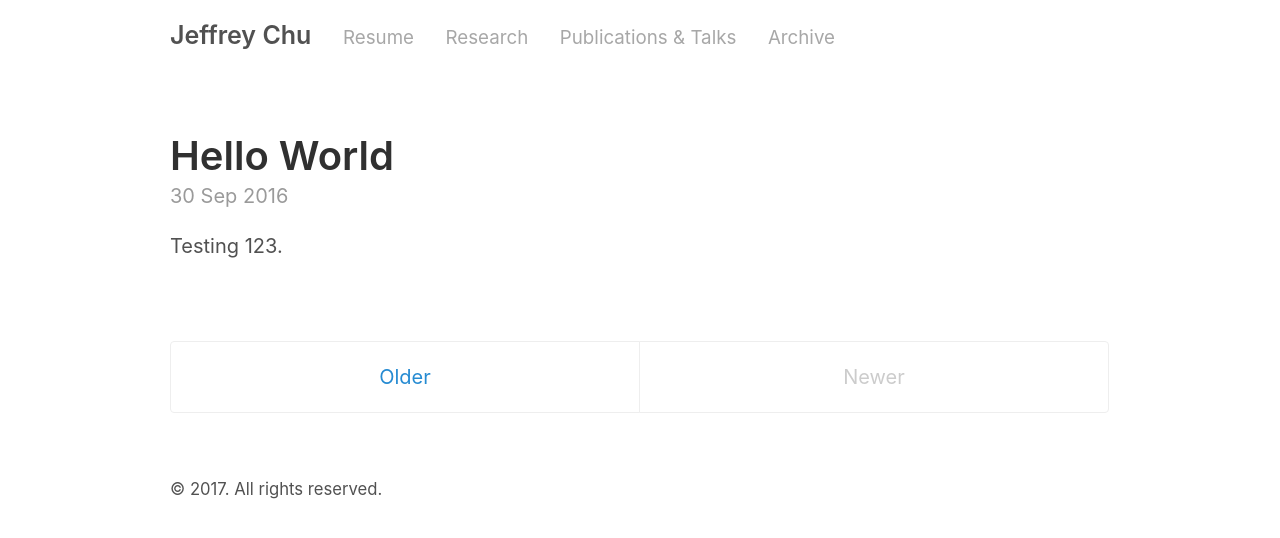
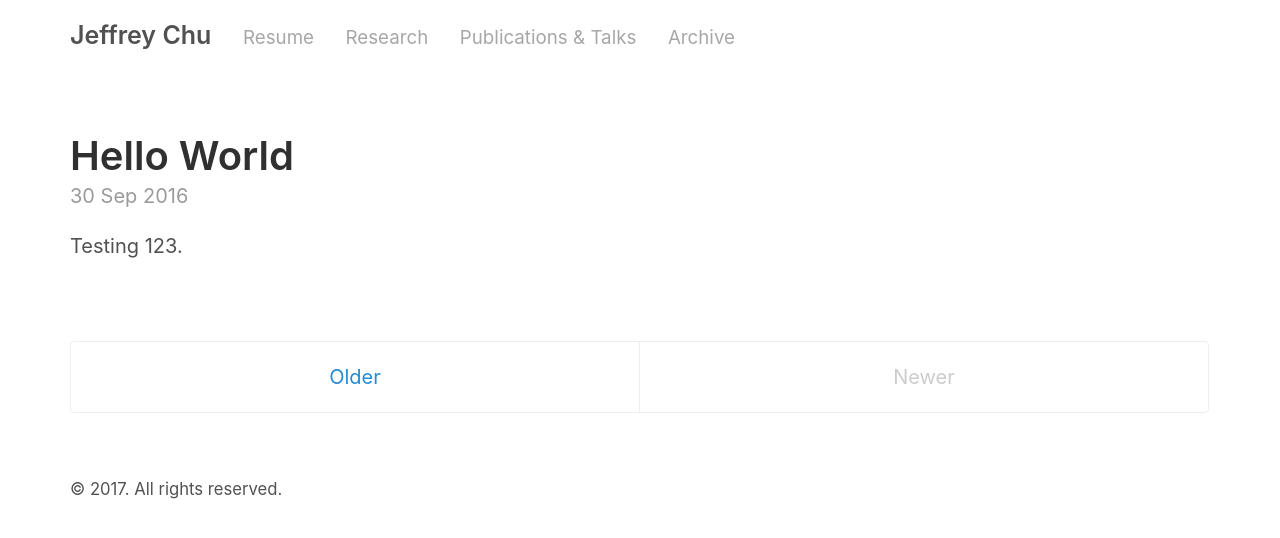
Before and after one commit to jeffrey-chu/jeffrey-chu.github.io, a Jekyll site: the page built from index.html, in a window 1280 px wide. Shown: the top 538 px of the page. Built offline with Jekyll 4.4.1, drawn with Linux system fonts in a browser that asks for light colours; the list of posts is cut into pages by our own code.

Commit message:
Update _layout.scss

```diff
--- a/_sass/_layout.scss
+++ b/_sass/_layout.scss
@@ -3,7 +3,7 @@
 // Styles for managing the structural hierarchy of the site.
 
 .container {
-  max-width: 50rem;
+  max-width: 60rem;
   padding-left:  1.5rem;
   padding-right: 1.5rem;
   margin-left:  auto;
```
